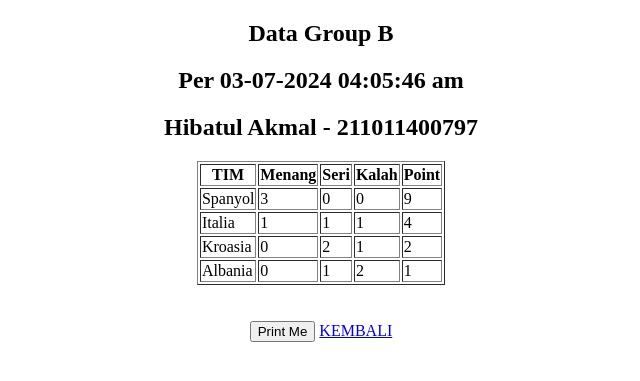
After one commit to akmalhibatul/UAS_HIBATUL-AKMAL_PEMROGWEB, a PHP site: page /cetak.php in a window 1280 px wide. The commit adds this page. Shown: the top 381 px of the page, without its empty margins (319-959 px from the left). Run offline with PHP 8.4, Linux system fonts and the light colour scheme; data comes from the database, SQL or seed files in the repository.

Commit message:
update baru

```diff
--- /dev/null
+++ b/cetak.php
@@ -0,0 +1,53 @@
+<!DOCTYPE html>
+<html lang="en">
+
+<head>
+    <meta charset="UTF-8">
+    <meta name="viewport" content="width=device-width, initial-scale=1.0">
+    <title>Cetak Data</title>
+</head>
+<style>
+    @media print {
+        .noPrint {
+            display: none;
+        }
+    }
+</style>
+
+<body>
+    <center>
+        <h2>Data Group B</h2>
+        <h2>Per <?= date('d-m-Y');; ?> <?= date('H:i:s a'); ?></h2>
+        <h2>Hibatul Akmal - 211011400797</h2>
+        <table border="1">
+            <tr>
+                <th>TIM</th>
+                <th>Menang</th>
+                <th>Seri</th>
+                <th>Kalah</th>
+                <th>Point</th>
+            </tr>
+            <?php
+            include('koneksi.php');
+            $query = mysqli_query($koneksi, "SELECT * FROM tb_klasemen");
+            while ($data = mysqli_fetch_array($query)) {
+            ?>
+                <tr>
+                    <td><?php echo $data['nama_negara'] ?></td>
+                    <td><?php echo $data['menang'] ?></td>
+                    <td><?php echo $data['seri'] ?></td>
+                    <td><?php echo $data['kalah'] ?></td>
+                    <td><?php echo $data['poin'] ?></td>
+                </tr>
+            <?php } ?>
+        </table>
+        <br><br>
+        <button onclick="window.print();" class="noPrint">
+            Print Me
+        </button>
+        <a href="index.php" class="noPrint">KEMBALI</a>
+    </center>
+
+</body>
+
+</html>
--- a/login.php
+++ b/login.php
@@ -1,11 +1,13 @@
 <!DOCTYPE html>
 <html lang="en">
+
 <head>
     <meta charset="UTF-8">
     <meta http-equiv="X-UA-Compatible" content="IE=edge">
     <meta name="viewport" content="width=device-width, initial-scale=1.0">
     <title>Login</title>
 </head>
+
 <body>
     <h1>LOGIN</h1>
     <form action="proses_login.php" method="post">
@@ -15,8 +17,9 @@
         <label for="">Password</label>
         <input type="password" name="password" required>
         <br><br>
-        <button type="submit">Submit</button>
+        <button type="submit">Login</button>
         <button type="reset">Reser</button>
     </form>
 </body>
+
 </html>
```
Also changed, not shown: index.php (+7 -5 lines).
